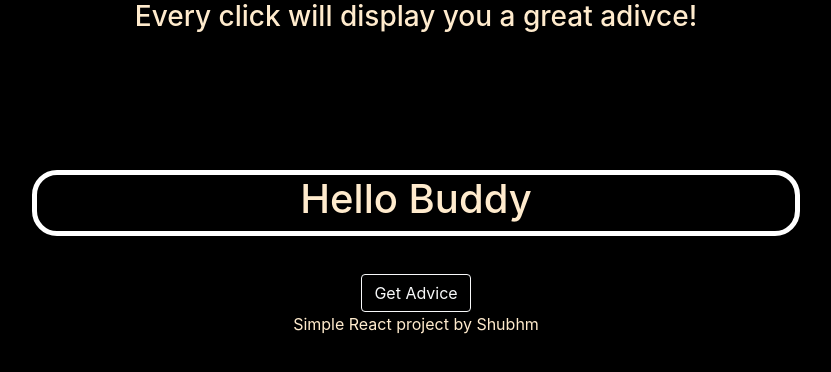
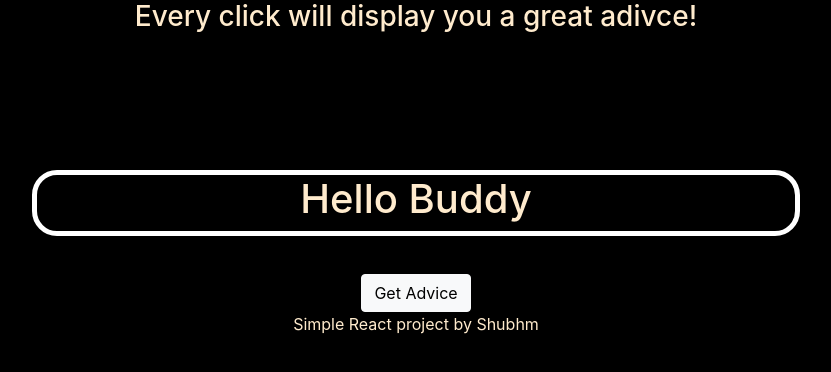
Before and after one commit to shubhamchhangani/getAdvice, a React (Create React App) app: page / in a window 1280 px wide. Shown: the top 372 px of the page, without its empty margins (224-1055 px from the left). Built offline with nearby package versions, Linux system fonts and the light colour scheme.

Commit message:
Second Commit

```diff
--- a/src/App.js
+++ b/src/App.js
@@ -17,7 +17,7 @@ function App(){
 
 
     </div>
-    <button className="btn btn-outline-light" onClick={getAdvice}>Get Advice</button>
+    <button className="btn btn-light" onClick={getAdvice}>Get Advice</button>
     <Footer className="foot" />
     </div>
   )
```
